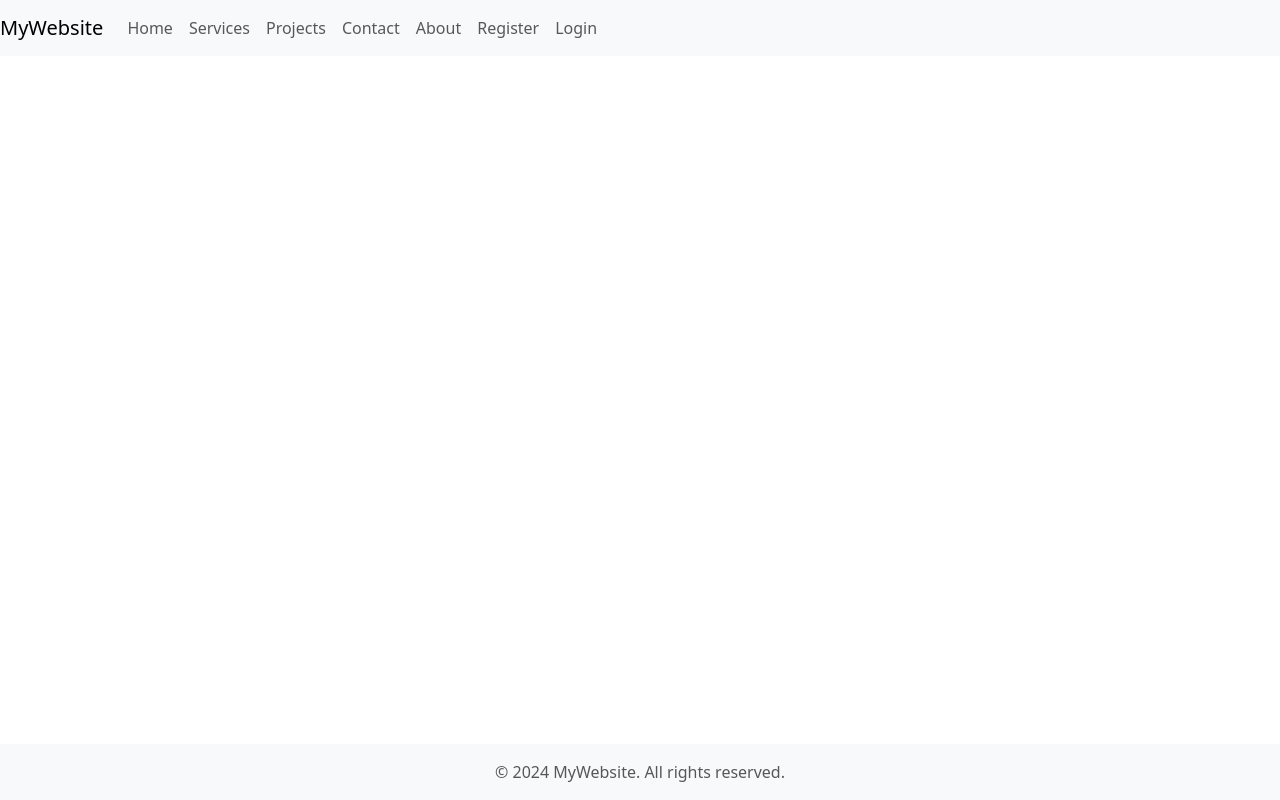
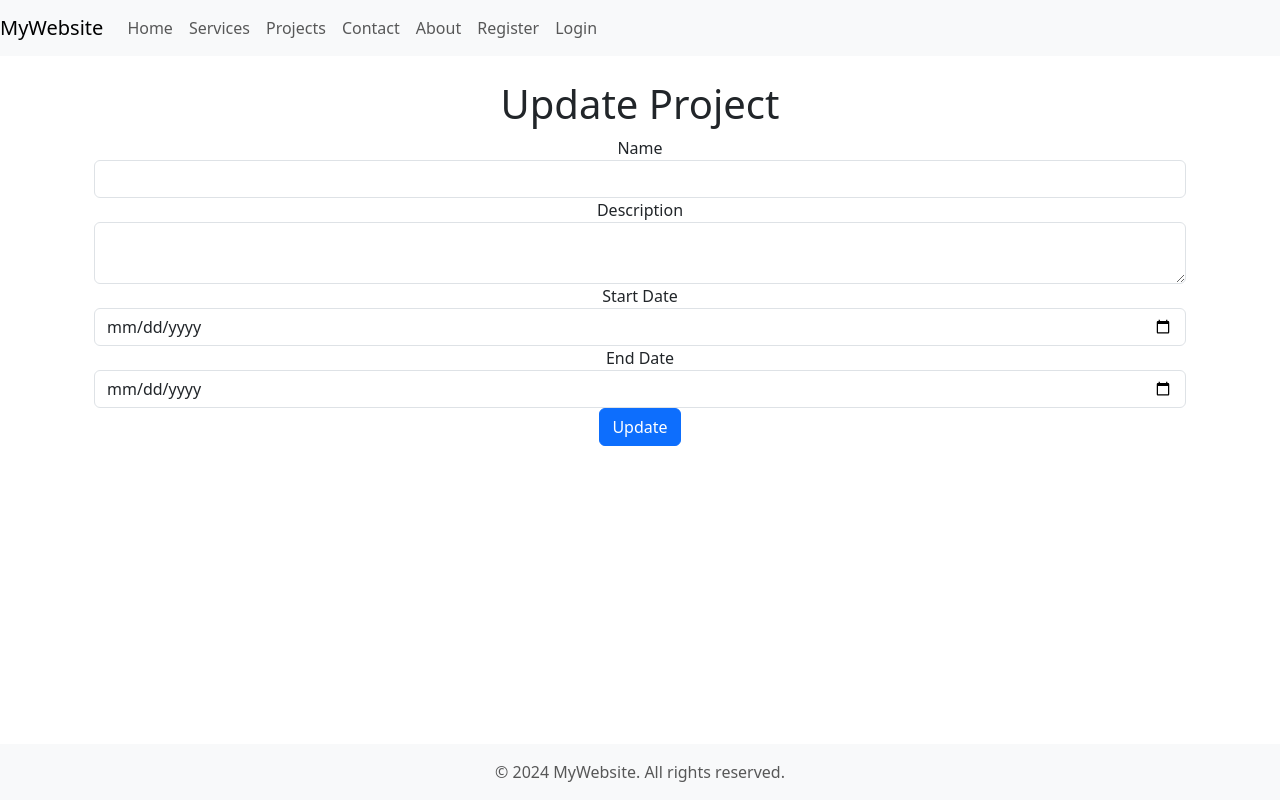
Before and after one commit to CENT-COL/comp229-s24-401, a React (Vite) app in the folder client/: page /project-details/1 in a window 1280 px wide. Built offline with nearby package versions, Linux system fonts and the light colour scheme; no server answers.

Commit message:
Project CRUD Complete

```diff
--- a/client/src/app.jsx
+++ b/client/src/app.jsx
@@ -6,6 +6,8 @@ import Contact from './pages/contact';
 import About from './pages/about';
 import Register from './pages/register';
 import Login from './pages/login';
+import Projectlist from './pages/project-list';
+import ProjectDetails from './pages/project-detail';
 import 'bootstrap/dist/css/bootstrap.min.css';
 
 function App() {
@@ -81,9 +83,9 @@ function App() {
           <Routes>
             <Route path="/" element={<Home />} />
             <Route path="/services" element={<Services />} />
-            {/* <Route path="/projects" element={<ProjectList />} />
+            <Route path="/projects" element={<Projectlist />} />
             <Route path="/project-details" element={<ProjectDetails />} />
-            <Route path="/project-details/:id" element={<ProjectDetails />} /> */}
+            <Route path="/project-details/:id" element={<ProjectDetails />} />
             <Route path="/contact" element={<Contact />} />
             <Route path="/about" element={<About />} />
             <Route path="/register" element={<Register />} />
--- /dev/null
+++ b/client/src/pages/project-detail.jsx
@@ -0,0 +1,147 @@
+import React, {useState, useEffect} from 'react';
+import {useNavigate, useParams} from 'react-router-dom';
+
+const ProjectDetails = () => {
+    const [project, setProject] = useState({
+        name: '',
+        description: '',
+        startDate: '',
+        endDate: ''
+    });
+
+    const {id} = useParams();
+    const apiUrl = import.meta.env.VITE_API_URL || '/api';
+    const navigate = useNavigate();
+
+    useEffect(() => {
+        if (id) {
+          const fetchProject = async () => {
+            const token = localStorage.getItem('token');
+            if (!token) {
+              console.error('No token found');
+              return;
+            }
+
+            try {
+              const response = await fetch(`${apiUrl}/projects/${id}`, {
+                headers: {
+                  'Authorization': `Bearer ${token}`
+                }
+              });
+              if (!response.ok) {
+                throw new Error('Failed to fetch project');
+              }
+              const data = await response.json();
+              setProject({
+                name: data.name,
+                description: data.description,
+                startDate: data.startDate.split('T')[0],
+                endDate: data.endDate.split('T')[0]
+              });
+            } catch (error) {
+              console.error('Error fetching project:', error);
+            }
+          };
+
+          fetchProject();
+        }
+      }, [id, apiUrl]);
+
+    const handleChange = (e) => {
+        const { name, value } = e.target;
+        setProject(prevState => ({ ...prevState, [name]: value }));
+    };
+
+    const handleSubmit = async (e) => {
+        e.preventDefault();
+        const token = localStorage.getItem('token');
+
+        if(!token){
+            console.error('No token found');
+            return;
+        }
+
+        const method = id ? 'PUT' : 'POST';
+        const url = id ? `${apiUrl}/projects/${id}` : `${apiUrl}/projects`;
+
+        try {
+            const response = await fetch(url, {
+                method,
+                headers: {
+                    'Content-Type': 'application/json',
+                    'Authorization': `Bearer ${token}`
+                },
+                body: JSON.stringify(project)
+            });
+
+            if(!response.ok){
+                throw new Error('Failed to save project');
+            };
+
+            navigate('/projects');
+
+        } catch (error) {
+            console.error('Error saving project:', error);
+        }
+    };
+
+    return (
+        <div className="container mt-4">
+          <h1 className="text-center">{id ? 'Update Project' : 'Create Project'}</h1>
+          <form onSubmit={handleSubmit}>
+            <div className="form-group">
+              <label htmlFor="name">Name</label>
+              <input
+                type="text"
+                className="form-control"
+                id="name"
+                name="name"
+                value={project.name}
+                onChange={handleChange}
+                required
+              />
+            </div>
+            <div className="form-group">
+              <label htmlFor="description">Description</label>
+              <textarea
+                className="form-control"
+                id="description"
+                name="description"
+                value={project.description}
+                onChange={handleChange}
+                required
+              />
+            </div>
+            <div className="form-group">
+              <label htmlFor="startDate">Start Date</label>
+              <input
+                type="date"
+                className="form-control"
+                id="startDate"
+                name="startDate"
+                value={project.startDate}
+                onChange={handleChange}
+                required
+              />
+            </div>
+            <div className="form-group">
+              <label htmlFor="endDate">End Date</label>
+              <input
+                type="date"
+                className="form-control"
+                id="endDate"
+                name="endDate"
+                value={project.endDate}
+                onChange={handleChange}
+                required
+              />
+            </div>
+            <button type="submit" className="btn btn-primary">
+              {id ? 'Update' : 'Create'}
+            </button>
+          </form>
+        </div>
+      );
+    };
+
+    export default ProjectDetails;
--- /dev/null
+++ b/client/src/pages/project-list.jsx
@@ -0,0 +1,114 @@
+import React,{useState, useEffect } from 'react';
+import { useNavigate } from 'react-router-dom';
+
+const Projectlist = () => {
+    const [projects, setProjects] = useState([]);
+    const apiUrl = import.meta.env.VITE_API_URL || '/api';
+    const navigate = useNavigate();
+
+    useEffect(() => {
+        const fetchProjects = async () => {
+          const token = localStorage.getItem('token');
+          if (!token) {
+            console.error('No token found');
+            return;
+          }
+
+          try {
+            const response = await fetch(`${apiUrl}/projects`, {
+              headers: {
+                'Authorization': `Bearer ${token}`
+              }
+            });
+            if (!response.ok) {
+              throw new Error('Failed to fetch projects');
+            }
+            const data = await response.json();
+            setProjects(data);
+          } catch (error) {
+            console.error('Error fetching projects:', error);
+          }
+        };
+
+        fetchProjects();
+      }, [apiUrl]);
+
+
+    const handleDelete = async (id) => {
+        const token = localStorage.getItem('token');
+        if (!token) {
+            navigate('/login');
+            return;
+        }
+
+        try {
+            const response = await fetch(`${apiUrl}/projects/${id}`, {
+                method: 'DELETE',
+                headers: {
+                    'Authorization': `Bearer ${token}`
+                }
+            });
+
+            if (!response.ok) {
+                throw new Error('Failed to delete project');
+            }
+
+            setProjects(projects.filter(project => project._id !== id));
+
+        } catch (error) {
+            console.error("Error deleting project", error);
+        }
+
+    }
+
+
+
+    return (
+        <div className="container mt-4">
+          <h1 className="text-center">Projects</h1>
+
+          <button className="btn btn-primary mb-3" onClick={() => navigate('/project-details')}>
+            Create New Project
+          </button>
+
+          {projects.length > 0 ? (
+            <table className="table table-striped">
+              <thead>
+                <tr>
+                  <th>Name</th>
+                  <th>Description</th>
+                  <th>Start Date</th>
+                  <th>End Date</th>
+                  <th>Actions</th>
+                </tr>
+              </thead>
+              <tbody>
+                {projects.map((project) => (
+                  <tr key={project._id}>
+                    <td>{project.name}</td>
+                    <td>{project.description}</td>
+                    <td>{new Date(project.startDate).toLocaleDateString()}</td>
+                    <td>{new Date(project.endDate).toLocaleDateString()}</td>
+                    <td>
+                      <button
+                        className="btn btn-secondary mr-2"
+                        onClick={() => navigate(`/project-details/${project._id}`)}
+                      >
+                        Update
+                      </button>
+                      <button className="btn btn-danger" onClick={() => handleDelete(project._id)}>
+                        Delete
+                      </button>
+                    </td>
+                  </tr>
+                ))}
+              </tbody>
+            </table>
+          ) : (
+            <p className="text-center">No projects available.</p>
+          )}
+        </div>
+      );
+}
+
+export default Projectlist;
```
Also changed, not shown: client/src/pages/projects.jsx (deleted, +0 -12 lines).
